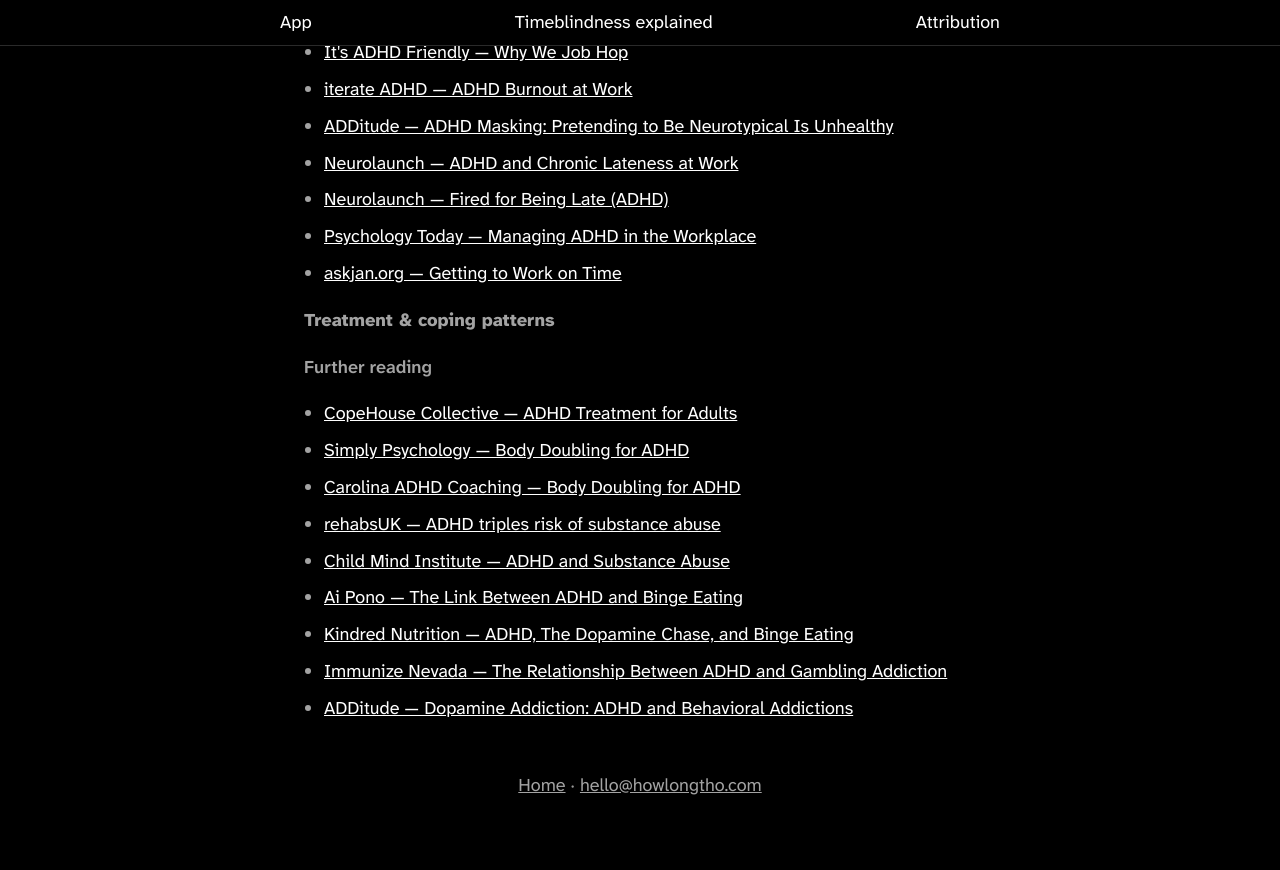
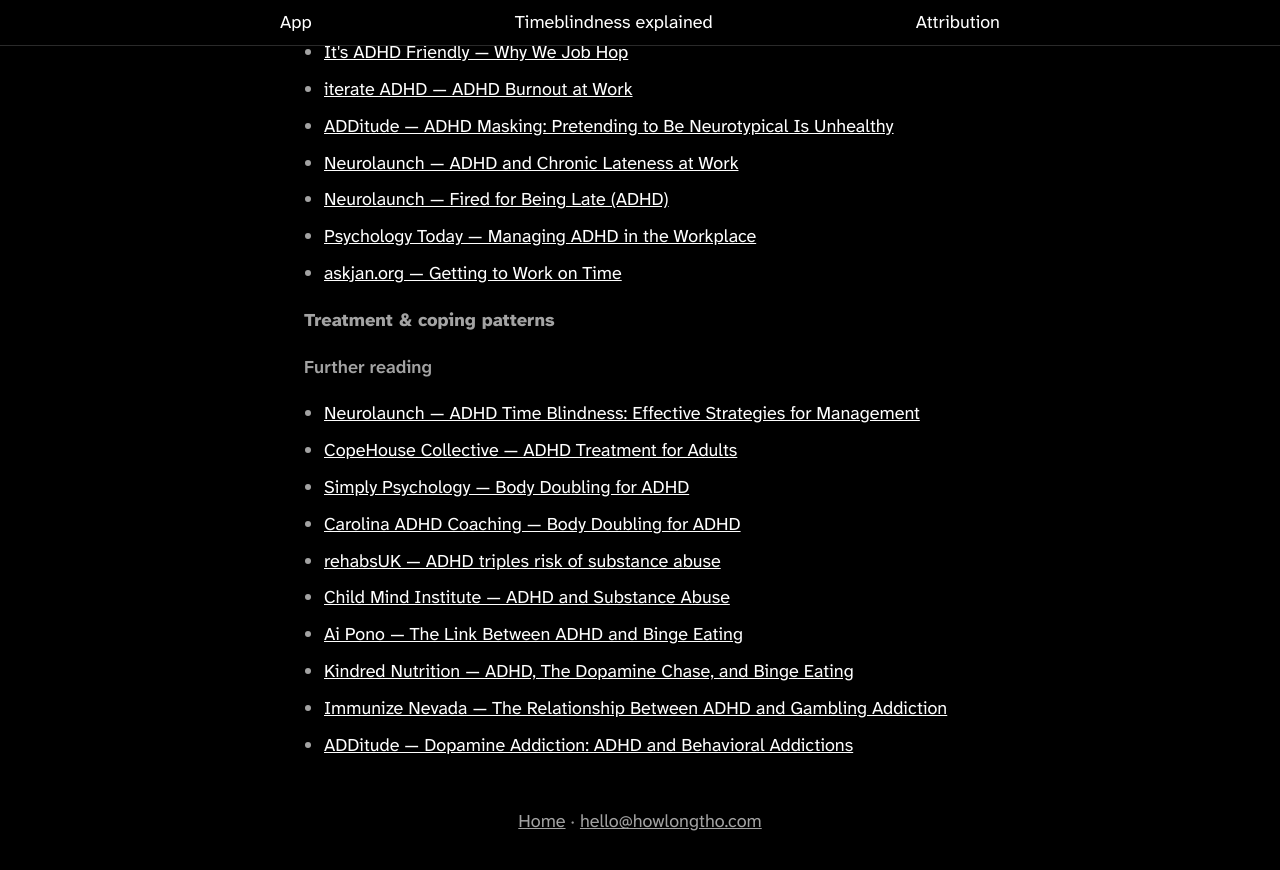
Before and after one commit to afknapping/howlongtho-website, a Jekyll site: the page built from timeblindness.md, in a window 1280 px wide and 900 px high, scrolled down 6154 px. Shown: the top 870 px of the window. Built offline with Jekyll 4.4.1, drawn with Linux system fonts in a browser that asks for light colours.

Commit message:
Add Neurolaunch time-blindness strategies article to Treatment & coping
Co-Authored-By: Claude Sonnet 5 <noreply@anthropic.com>

```diff
--- a/timeblindness.md
+++ b/timeblindness.md
@@ -114,6 +114,7 @@ description: "What time blindness actually is, why it happens, and why it's not
 <p class="fw-extrabold">Treatment &amp; coping patterns</p>
 <p class="fw-semibold">Further reading</p>
 <ul class="plain-list">
+<li><a href="https://neurolaunch.com/time-blindness-adhd-strategies/">Neurolaunch — ADHD Time Blindness: Effective Strategies for Management</a></li>
 <li><a href="https://www.copehousecollective.com/post/adhd-treatment-for-adults">CopeHouse Collective — ADHD Treatment for Adults</a></li>
 <li><a href="https://www.simplypsychology.com/articles/body-doubling-adhd">Simply Psychology — Body Doubling for ADHD</a></li>
 <li><a href="https://carolinaadhdcoaching.com/body-doubling-for-adhd/">Carolina ADHD Coaching — Body Doubling for ADHD</a></li>
```
